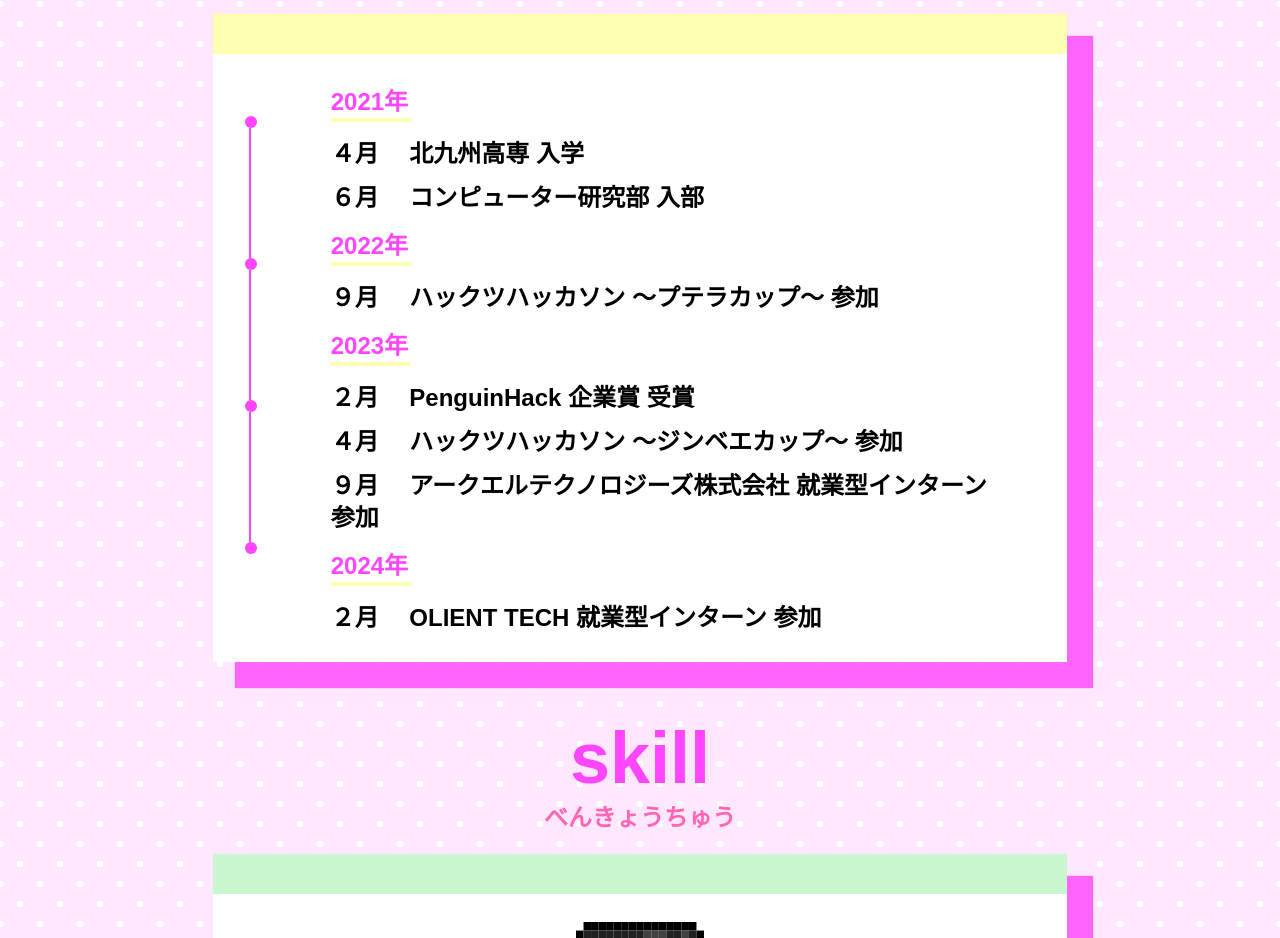
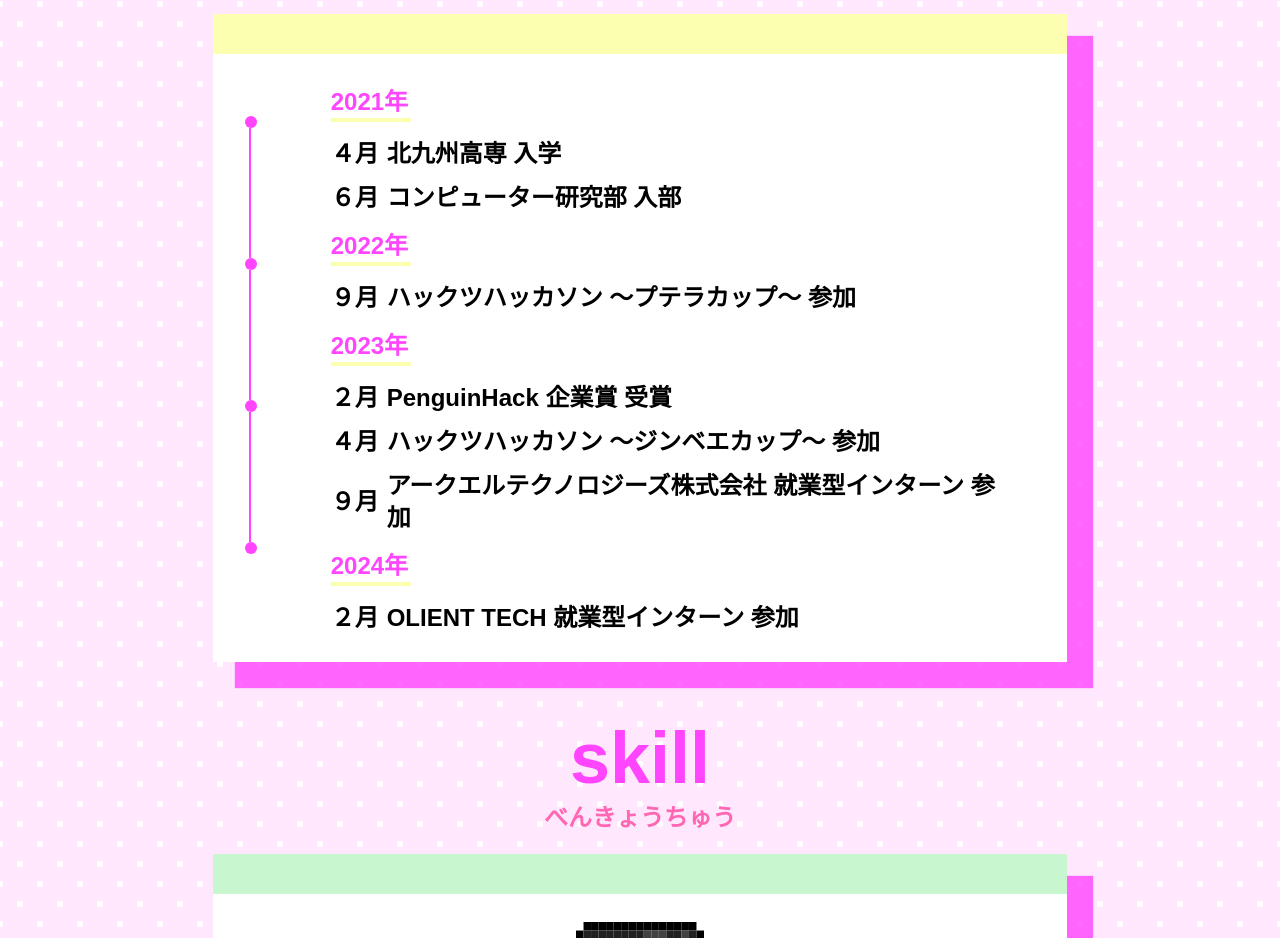
Before and after one commit to yama-chiiii/portfolio, a Next.js app: page / in a window 1280 px wide. Shown: the part 996-1934 px from the top of the page. Built offline with nearby package versions, Linux system fonts and the light colour scheme; a web font is replaced by a local one.

Commit message:
historyコンポーネントの修正

```diff
--- a/src/app/component/history.css
+++ b/src/app/component/history.css
@@ -23,3 +23,19 @@
       height: 140px; /* スマホサイズでの高さを110pxに（h-110相当） */
     }
   }
+
+
+.event-entry {
+    display: flex;
+    flex-wrap: wrap;
+    align-items: center; /* 中央揃えにする場合 */
+}
+
+.month {
+    margin-right: 8px; /* 月とイベント詳細の間隔を調整 */
+    white-space: nowrap; /* 月が折り返されないようにする */
+}
+
+.event-details {
+    flex: 1; /* イベント詳細が残りのスペースを全て使うようにする */
+}
--- a/src/app/component/history.tsx
+++ b/src/app/component/history.tsx
@@ -16,16 +16,37 @@ export const History = () => {
                 </div>
                 <div className="w-4/5 mr-4 my-16">
                     <h2 className="w-80 my-16 text-vivid-pink border-b-4 border-light-yellow">2021年</h2>
-                    <p className="mb-12">４月 　北九州高専 入学 </p>
-                    <p className="mb-12">６月 　コンピューター研究部 入部 </p>
+                    <div className="event-entry mb-12">
+                        <span className="month">４月</span>
+                        <span className="event-details">北九州高専 入学</span>
+                    </div>
+                    <div className="event-entry mb-12">
+                        <span className="month">６月</span>
+                        <span className="event-details">コンピューター研究部 入部</span>
+                    </div>
                     <h2 className="w-80 my-16 text-vivid-pink border-b-4 border-light-yellow">2022年</h2>
-                    <p className="mb-12">９月 　ハックツハッカソン ～プテラカップ～ 参加 </p>
+                    <div className="event-entry mb-12">
+                        <span className="month">９月</span>
+                        <span className="event-details">ハックツハッカソン ～プテラカップ～ 参加</span>
+                    </div>
                     <h2 className="w-80 my-16 text-vivid-pink border-b-4 border-light-yellow">2023年</h2>
-                    <p className="mb-12">２月 　PenguinHack 企業賞 受賞 </p>
-                    <p className="mb-12">４月 　ハックツハッカソン ～ジンベエカップ～ 参加</p>
-                    <p className="mb-12">９月 　アークエルテクノロジーズ株式会社 就業型インターン 参加</p>
+                    <div className="event-entry mb-12">
+                        <span className="month">２月</span>
+                        <span className="event-details">PenguinHack 企業賞 受賞</span>
+                    </div>
+                    <div className="event-entry mb-12">
+                        <span className="month">４月</span>
+                        <span className="event-details">ハックツハッカソン ～ジンベエカップ～ 参加</span>
+                    </div>
+                    <div className="event-entry mb-12">
+                        <span className="month">９月</span>
+                        <span className="event-details">アークエルテクノロジーズ株式会社 就業型インターン 参加</span>
+                    </div>
                     <h2 className="w-80 my-16 text-vivid-pink border-b-4 border-light-yellow">2024年</h2>
-                    <p className="mb-12">２月 　OLIENT TECH 就業型インターン 参加</p>
+                    <div className="event-entry mb-12">
+                        <span className="month">２月</span>
+                        <span className="event-details">OLIENT TECH 就業型インターン 参加</span>
+                    </div>
                 </div>
             </div>
         </div>
--- a/src/app/globals.css
+++ b/src/app/globals.css
@@ -69,7 +69,7 @@
   }
 
   .sub {
-    width: 70%;
+    width: 80%;
     min-width: auto; /* スマホでは最小幅の制限を解除 */
     align-items: stretch; /* 子要素の幅をコンテナに合わせて伸ばす */
   }
```
